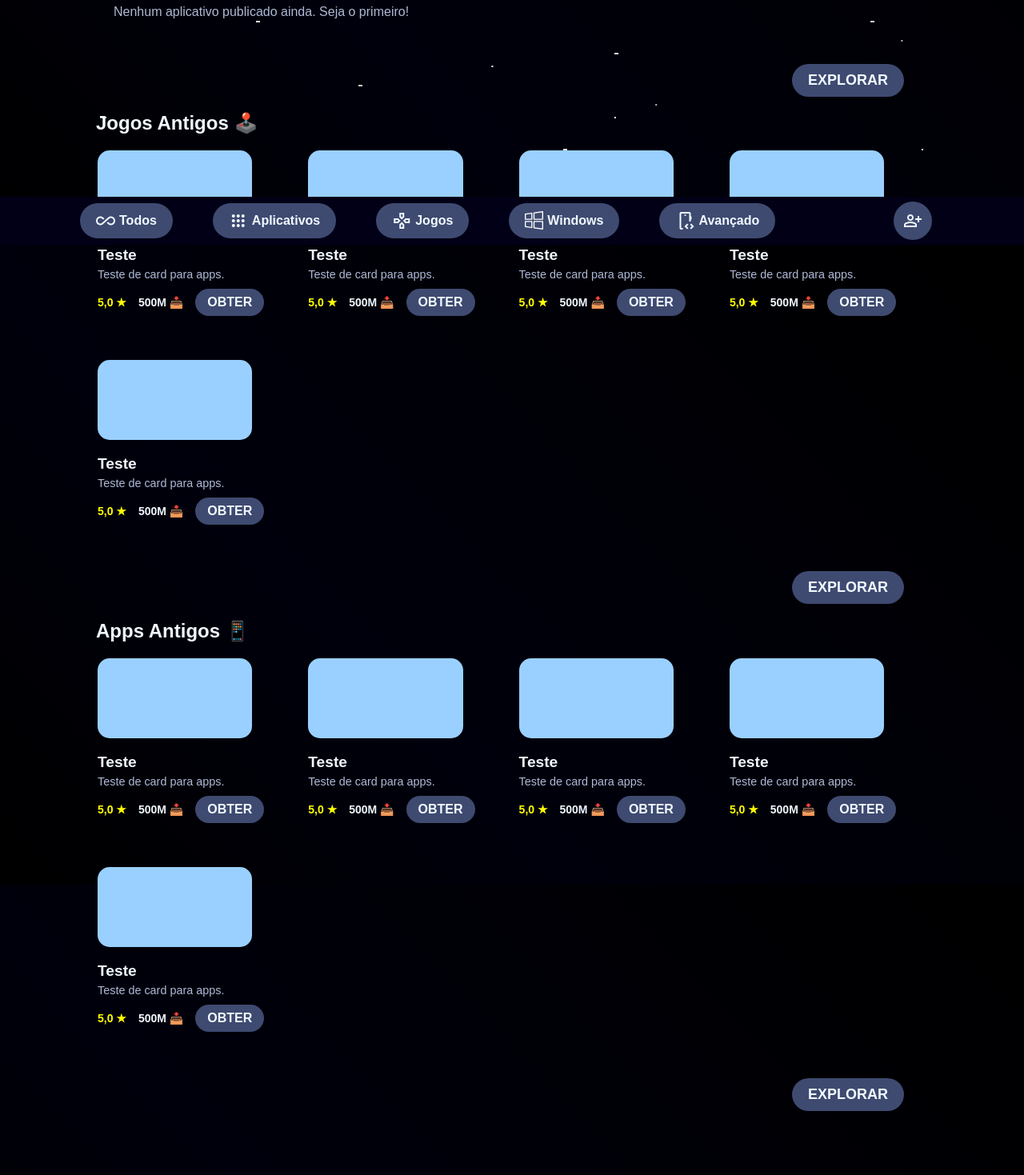
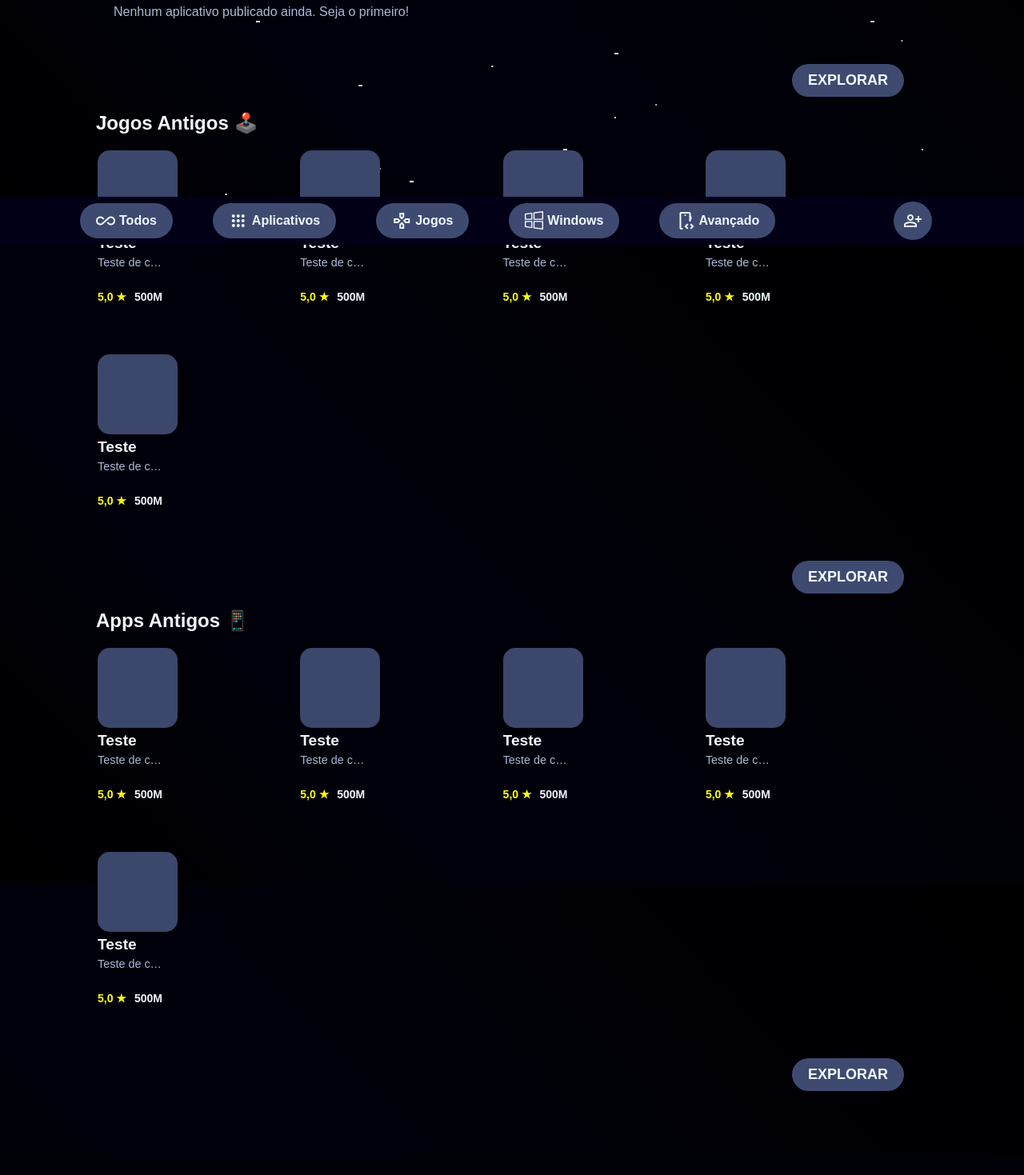
Before and after one commit to MateusPilonetto/GravityStore, a Flask app: page / in a window 1280 px wide. Shown: the part 494-1963 px from the top of the page at 80% size. After the commit the page ends 1858 px from the top, so only its background shows below. Run offline with Flask 3, Linux system fonts and the light colour scheme; data that the repository does not hold is empty; some libraries are stand-ins or nearby versions; some web fonts are replaced.

Commit message:
Correção de bugs

```diff
--- a/projeto_gravity_store/main/static/style.css
+++ b/projeto_gravity_store/main/static/style.css
@@ -183,7 +183,6 @@ html {
     height: 45px !important;
     margin-top: 0 !important; /* Alinha o botão ao centro da barra */
   }
-
 
   #discovered {
     position: absolute !important;
@@ -555,7 +554,6 @@ html {
     margin-top: 0 !important; /* Alinha o botão ao centro da barra */
   }
 
-
   #discovered {
     position: absolute !important;
     right: 15px !important;
@@ -806,14 +804,20 @@ main {
   box-shadow: 0 10px 20px rgba(0, 0, 0, 0.5);
 }
 
+/* ... código existente das classes .cards e .card ... */
+
 .img {
-  min-width: 100px;
-  height: 100px;
-  background-color: #9ad0ff;
+  width: 100px; /* Largura fixa */
+  height: 100px; /* Altura fixa */
+  min-width: 100px; /* Impede achatamento pelo Flexbox */
+  background-color: #3b476b;
   border-radius: 15px;
   margin-right: 15px;
-
   overflow: hidden;
+  display: flex;
+  justify-content: center;
+  align-items: center;
+  flex-shrink: 0; /* O SEGREDO MÁXIMO: O Flexbox não vai esmagar a imagem */
 }
 
 /* Textos dentro do card */
@@ -821,19 +825,27 @@ main {
   display: flex;
   flex-direction: column;
   justify-content: space-between;
-  width: 100%;
+  width: calc(100% - 115px); /* Ocupa só o espaço que sobra depois da imagem */
+  height: 100px; /* Iguala a altura da imagem */
+  overflow: hidden;
 }
 
 .title {
   margin: 0 0 5px 0;
   font-size: 1.2rem;
-  padding-top: 1em;
+  padding-top: 5px;
+  white-space: nowrap; /* Título não quebra linha */
+  overflow: hidden;
+  text-overflow: ellipsis; /* Bota "..." se o nome for gigante */
 }
 
 .text {
-  margin: 0 0 10px 0;
+  margin: 0 0 auto 0; /* O 'auto' empurra as stats para baixo */
   font-size: 0.9rem;
   color: #aeb9d6;
+  white-space: nowrap;
+  overflow: hidden;
+  text-overflow: ellipsis;
 }
 
 .textH:hover {
@@ -844,18 +856,22 @@ main {
   display: flex;
   flex-direction: row;
   align-items: center;
-  gap: 15px;
-  margin-bottom: 0;
+  justify-content: space-between; /* Espalha tamanho e botão para os lados */
+  width: 100%;
+  gap: 10px;
 }
 
 .stats h4 {
   margin: 0;
   font-size: 14px;
+  white-space: nowrap; /* Impede o "MB" de cair para a linha de baixo */
 }
 
 #avaliacao {
   color: yellow;
 }
+
+/* ... continua com a regra do #obter ... */
 
 /* Botão OBTER dentro do card */
 #obter {
--- a/projeto_gravity_store/main/templates/index.html
+++ b/projeto_gravity_store/main/templates/index.html
@@ -120,7 +120,13 @@
 
               <div class="stats">
                 <h4 id="avaliacao">{{ app.size_mb }} MB</h4>
-                <a href="{{ app.link_download }}" id="obter">OBTER</a>
+                <a
+                  href="{{ app.link_download }}"
+                  id="obter"
+                  target="_blank"
+                  rel="noopener noreferrer"
+                  >OBTER</a
+                >
               </div>
             </div>
           </div>
```
